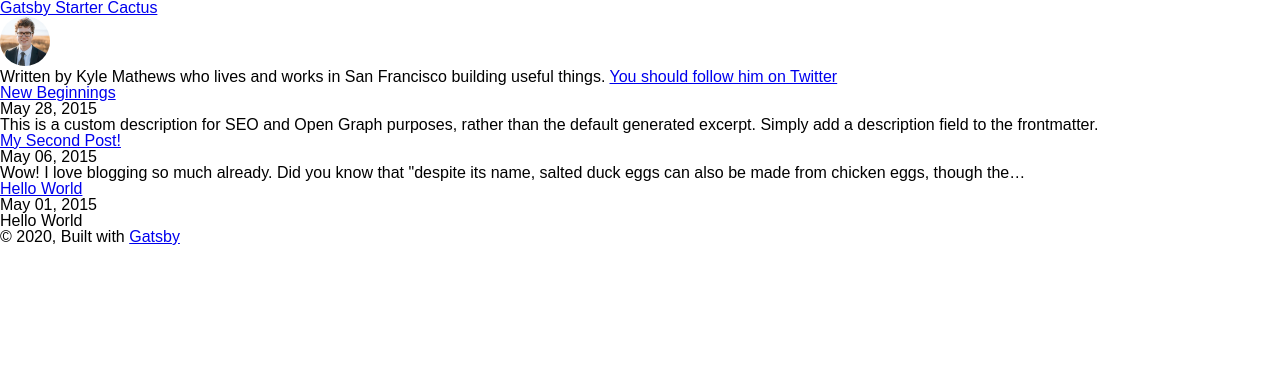
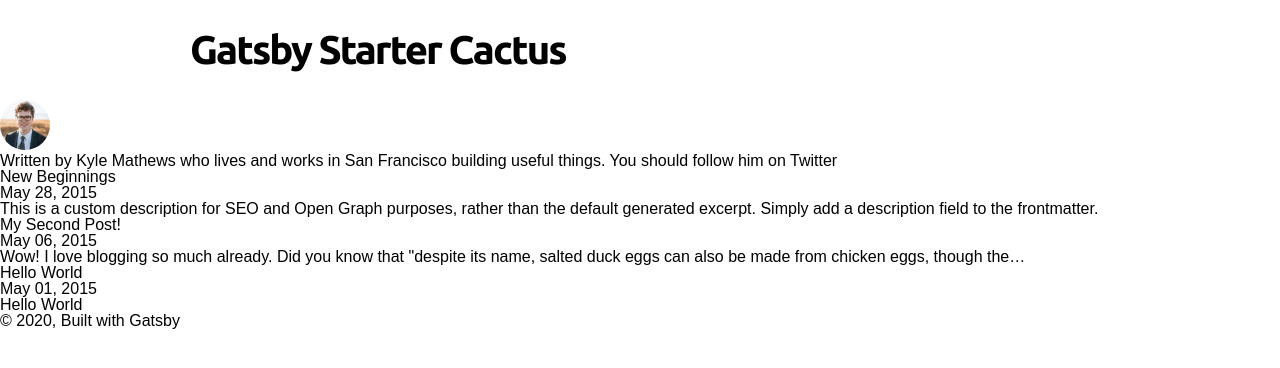
Before and after one commit to soulcactus/gatsby-starter-cactus, a Gatsby site: page / in a window 1280 px wide. Built offline with nearby package versions, Linux system fonts and the light colour scheme; Gatsby itself is replaced by a stand-in of ours; a web font is replaced by a local one.

Commit message:
💎 Feat : Add Header Component

```diff
--- a/graphql-types.ts
+++ b/graphql-types.ts
@@ -2583,6 +2583,7 @@
   | 'pluginCreator___pluginOptions___plugins___pluginFilepath'
   | 'pluginCreator___pluginOptions___root'
   | 'pluginCreator___pluginOptions___aliases____components'
+  | 'pluginCreator___pluginOptions___aliases____interfaces'
   | 'pluginCreator___pluginOptions___aliases____pages'
   | 'pluginCreator___pluginOptions___aliases____styles'
   | 'pluginCreator___pluginOptions___aliases____templates'
@@ -2840,6 +2841,7 @@
   | 'pluginOptions___plugins___pluginFilepath'
   | 'pluginOptions___root'
   | 'pluginOptions___aliases____components'
+  | 'pluginOptions___aliases____interfaces'
   | 'pluginOptions___aliases____pages'
   | 'pluginOptions___aliases____styles'
   | 'pluginOptions___aliases____templates'
@@ -3052,6 +3054,7 @@
 
 export type SitePluginPluginOptionsAliases = {
   _components?: Maybe<Scalars['String']>;
+  _interfaces?: Maybe<Scalars['String']>;
   _pages?: Maybe<Scalars['String']>;
   _styles?: Maybe<Scalars['String']>;
   _templates?: Maybe<Scalars['String']>;
@@ -3062,6 +3065,7 @@
 
 export type SitePluginPluginOptionsAliasesFilterInput = {
   _components?: Maybe<StringQueryOperatorInput>;
+  _interfaces?: Maybe<StringQueryOperatorInput>;
   _pages?: Maybe<StringQueryOperatorInput>;
   _styles?: Maybe<StringQueryOperatorInput>;
   _templates?: Maybe<StringQueryOperatorInput>;
--- /dev/null
+++ b/src/components/Header.tsx
@@ -0,0 +1,34 @@
+import { Link } from 'gatsby';
+import React from 'react';
+import styled from 'styled-components';
+
+import { HeaderProps } from '@interfaces/components/header';
+import { StyledWrapper } from '@styles/common';
+
+export default function Header(props: HeaderProps) {
+    const { title } = props;
+
+    return (
+        <StyledHeader>
+            <StyledWrapper>
+                <h1>
+                    <Link to="/">{title}</Link>
+                </h1>
+            </StyledWrapper>
+        </StyledHeader>
+    );
+}
+
+const StyledHeader = styled.header`
+    display: flex;
+    align-items: center;
+    width: 100%;
+    height: 10rem;
+
+    h1 {
+        font-family: 'ubuntu', sans-serif;
+        font-size: 4rem;
+        font-weight: bold;
+        letter-spacing: -0.2rem;
+    }
+`;
--- /dev/null
+++ b/src/components/Layout.tsx
@@ -0,0 +1,21 @@
+import React from 'react';
+
+import Header from '@components/Header';
+import GlobalStyles from '@styles/global';
+
+export default function Layout({ title, children }: any) {
+    return (
+        <>
+            <GlobalStyles />
+            <div>
+                <Header title={title} />
+                <main>{children}</main>
+                <footer>
+                    © {new Date().getFullYear()}, Built with
+                    {` `}
+                    <a href="https://www.gatsbyjs.org">Gatsby</a>
+                </footer>
+            </div>
+        </>
+    );
+}
--- a/src/components/layout.tsx
+++ /dev/null
@@ -1,39 +0,0 @@
-import { Link } from 'gatsby';
-import React from 'react';
-
-import GlobalStyles from '@styles/global';
-
-const Layout = ({ location, title, children }: any) => {
-    const rootPath = `${__PATH_PREFIX__}/`;
-    let header;
-
-    if (location.pathname === rootPath) {
-        header = (
-            <h1>
-                <Link to={`/`}>{title}</Link>
-            </h1>
-        );
-    } else {
-        header = (
-            <h3>
-                <Link to={`/`}>{title}</Link>
-            </h3>
-        );
-    }
-    return (
-        <>
-            <GlobalStyles />
-            <div>
-                <header>{header}</header>
-                <main>{children}</main>
-                <footer>
-                    © {new Date().getFullYear()}, Built with
-                    {` `}
-                    <a href="https://www.gatsbyjs.org">Gatsby</a>
-                </footer>
-            </div>
-        </>
-    );
-};
-
-export default Layout;
--- /dev/null
+++ b/src/interfaces/components/header.ts
@@ -0,0 +1,3 @@
+export interface HeaderProps {
+    title: string;
+}
--- a/src/pages/404.tsx
+++ b/src/pages/404.tsx
@@ -1,7 +1,7 @@
 import { graphql } from 'gatsby';
 import React from 'react';
 
-import Layout from '@components/layout';
+import Layout from '@components/Layout';
 import SEO from '@components/seo';
 
 const NotFoundPage = ({ data, location }: any) => {
--- a/src/pages/index.tsx
+++ b/src/pages/index.tsx
@@ -2,7 +2,7 @@
 import React from 'react';
 
 import Bio from '@components/bio';
-import Layout from '@components/layout';
+import Layout from '@components/Layout';
 import SEO from '@components/seo';
 
 const BlogIndex = ({ data, location }: any) => {
--- /dev/null
+++ b/src/styles/common.ts
@@ -0,0 +1,6 @@
+import styled from 'styled-components';
+
+export const StyledWrapper = styled.div`
+    width: 90rem;
+    margin: 0 auto;
+`;
--- a/src/styles/global.ts
+++ b/src/styles/global.ts
@@ -16,6 +16,15 @@
         font-family: 'Spoqa Han Sans', sans-serif;
         font-size: 1.6rem;
     }
+
+    a {
+        text-decoration: none;
+        color: inherit;
+
+        a:active {
+            color: inherit;
+        }
+    }
 `;
 
 export default GlobalStyles;
--- a/src/templates/blog-post.tsx
+++ b/src/templates/blog-post.tsx
@@ -2,7 +2,7 @@
 import React from 'react';
 
 import Bio from '@components/bio';
-import Layout from '@components/layout';
+import Layout from '@components/Layout';
 import SEO from '@components/seo';
 
 const BlogPostTemplate = ({ data, pageContext, location }: any) => {
@@ -27,7 +27,6 @@
                     <Bio />
                 </footer>
             </article>
-
             <nav>
                 <ul>
                     <li>
```
